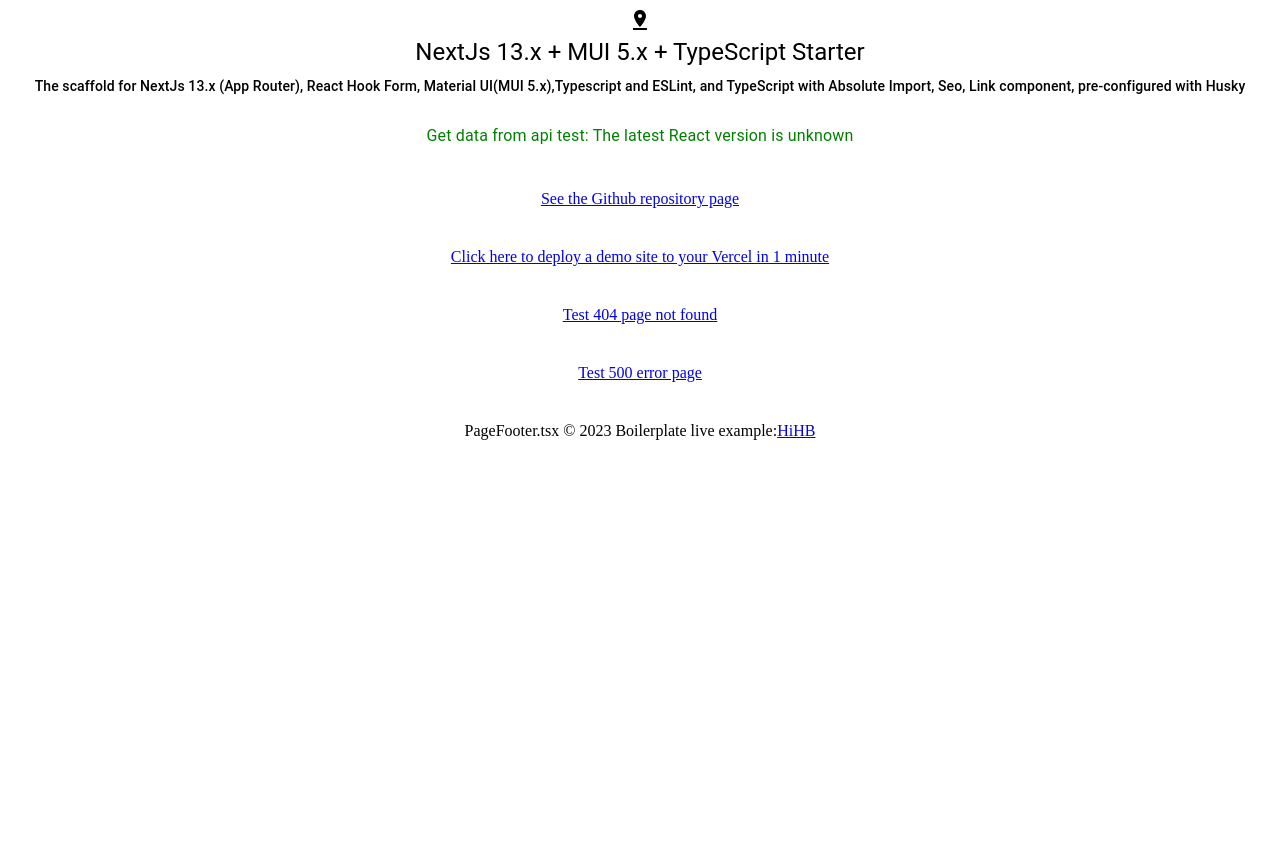
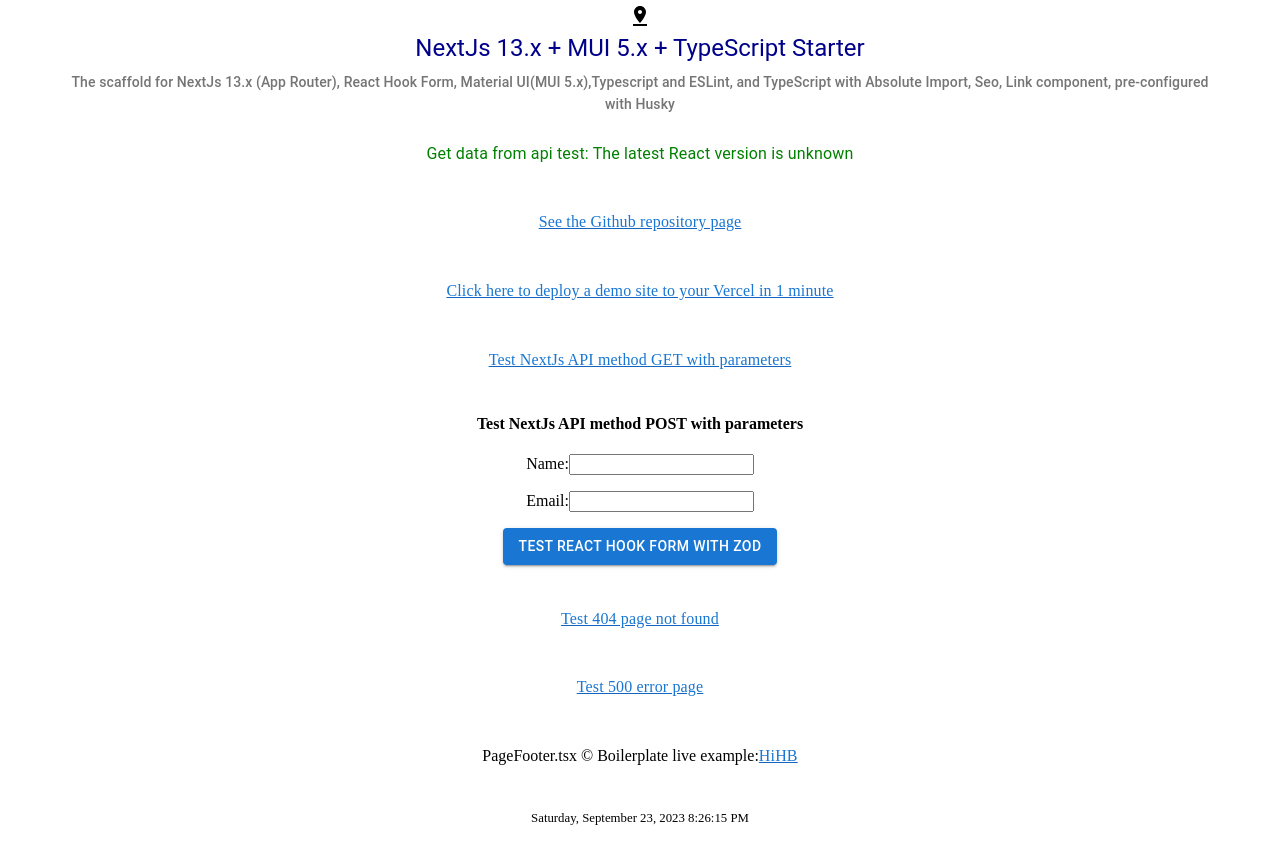
Before and after one commit to AlexStack/nextjs-materia-mui-typescript-hook-form-scaffold-boilerplate-starter, a Next.js app: page / in a window 1280 px wide. Before the commit the page ends 800 px from the top, so only its background shows below. Built offline with nearby package versions, Linux system fonts and the light colour scheme; no server answers.

Commit message:
feat: add nextjs api & react hook form example

```diff
--- a/package.json
+++ b/package.json
@@ -20,6 +20,7 @@
   "dependencies": {
     "@emotion/react": "^11.11.1",
     "@emotion/styled": "^11.11.0",
+    "@hookform/resolvers": "^3.3.1",
     "@mui/icons-material": "^5.14.9",
     "@mui/material": "^5.14.10",
     "dayjs": "^1.11.10",
--- a/src/app/api/hello/route.ts
+++ /dev/null
@@ -1,5 +0,0 @@
-import { NextResponse } from 'next/server';
-
-export async function GET() {
-  return NextResponse.json({ message: 'Test getApiResponse success!' });
-}
--- /dev/null
+++ b/src/app/api/test/route.ts
@@ -0,0 +1,20 @@
+import { NextResponse } from 'next/server';
+
+export const GET = async (req: Request) => {
+  const { searchParams } = new URL(req.url);
+  const reqData = Object.fromEntries(searchParams);
+  return NextResponse.json({
+    message: 'Test getApiResponse GET success!',
+    method: 'GET',
+    reqData,
+  });
+};
+
+export const POST = async (req: Request) => {
+  const reqData = await req.json();
+  return NextResponse.json({
+    message: 'Test postApiResponse POST success!',
+    method: 'POST',
+    reqData,
+  });
+};
--- a/src/app/layout.tsx
+++ b/src/app/layout.tsx
@@ -1,7 +1,9 @@
+import { Container } from '@mui/material';
+import GlobalStyles from '@mui/material/GlobalStyles';
 import { Metadata } from 'next';
 import * as React from 'react';
 
-import { SITE_CONFIG } from '@/constant/config';
+import { GLOBAL_STYLES, SITE_CONFIG } from '@/constant';
 
 // !STARTERCONF Change these default meta
 // !STARTERCONF Look at @/constant/config to change them
@@ -50,8 +52,11 @@ export default function RootLayout({
   children: React.ReactNode;
 }) {
   return (
-    <html>
-      <body>{children}</body>
+    <html lang='en'>
+      <GlobalStyles styles={GLOBAL_STYLES} />
+      <body>
+        <Container sx={{ pl: 0, pr: 0 }}>{children}</Container>
+      </body>
     </html>
   );
 }
--- a/src/component/Homepage.tsx
+++ b/src/component/Homepage.tsx
@@ -3,6 +3,7 @@ import { Box, Typography } from '@mui/material';
 import Link from 'next/link';
 
 import PageFooter from '@/component/shared/PageFooter';
+import ReactHookForm from '@/component/shared/ReactHookForm';
 import { SITE_CONFIG } from '@/constant';
 
 export default function Homepage({ reactVersion = 'unknown' }) {
@@ -11,10 +12,19 @@ export default function Homepage({ reactVersion = 'unknown' }) {
       <section>
         <Box sx={{ textAlign: 'center' }}>
           <PinDropIcon />
-          <Typography variant='h5' component='h1' gutterBottom>
+          <Typography
+            variant='h5'
+            component='h1'
+            gutterBottom
+            className='page-title'
+          >
             {SITE_CONFIG.title}
           </Typography>
-          <Typography variant='subtitle2' gutterBottom>
+          <Typography
+            variant='subtitle2'
+            gutterBottom
+            className='page-subtitle'
+          >
             {SITE_CONFIG.description}
           </Typography>
 
@@ -43,6 +53,20 @@ export default function Homepage({ reactVersion = 'unknown' }) {
             </Link>
           </Box>
           <Box sx={{ m: 5 }}>
+            <Link
+              href='/api/test?from=github&nextjs=yes&mui=yes&tailwind=no'
+              target='_blank'
+            >
+              Test NextJs API method GET with parameters
+            </Link>
+          </Box>
+
+          <Box sx={{ m: 5 }}>
+            <h4>Test NextJs API method POST with parameters</h4>
+            <ReactHookForm />
+          </Box>
+
+          <Box sx={{ m: 5 }}>
             <Link href='/test-page-not-exists'>Test 404 page not found</Link>
           </Box>
           <Box sx={{ m: 5 }}>
--- a/src/component/shared/PageFooter.tsx
+++ b/src/component/shared/PageFooter.tsx
@@ -1,14 +1,19 @@
 import { Box } from '@mui/material';
 import * as React from 'react';
+
+import ServerDateTime from '@/component/shared/ServerDateTime';
 
 const PageFooter = () => {
   return (
     <section>
       <Box component='footer' sx={{ m: 5, textAlign: 'center' }}>
-        PageFooter.tsx © {new Date().getFullYear()} Boilerplate live example:
+        PageFooter.tsx © Boilerplate live example:
         <a href='https://hihb.com' target='_blank'>
           HiHB
         </a>
+      </Box>
+      <Box sx={{ m: 2, textAlign: 'center', fontSize: '0.8rem' }}>
+        <ServerDateTime cityTimezone='America/New_York' />
       </Box>
     </section>
   );
--- /dev/null
+++ b/src/component/shared/ReactHookForm.tsx
@@ -0,0 +1,90 @@
+'use client';
+
+import { zodResolver } from '@hookform/resolvers/zod';
+import { Box, Button, FormHelperText } from '@mui/material';
+import React from 'react';
+import { Controller, SubmitHandler, useForm } from 'react-hook-form';
+import { z } from 'zod';
+
+import { consoleLog } from '@/util/shared/console-log';
+import { getApiResponse } from '@/util/shared/get-api-response';
+
+const zodSchema = z.object({
+  name: z.string().min(5).nonempty({ message: 'Name is required' }),
+  email: z.string().min(10).email({ message: 'Invalid email address' }),
+});
+
+type FormValues = z.infer<typeof zodSchema>;
+
+const ReactHookForm: React.FC = () => {
+  const apiEndpoint = '/api/test';
+  const [apiResult, setApiResult] = React.useState<FormValues>();
+
+  const {
+    handleSubmit,
+    control,
+    formState: { errors },
+  } = useForm<FormValues>({
+    resolver: zodResolver(zodSchema),
+  });
+
+  const onSubmit: SubmitHandler<FormValues> = async (data) => {
+    try {
+      const result = await getApiResponse<{
+        reqData: FormValues;
+      }>({
+        apiEndpoint,
+        method: 'POST',
+        requestData: JSON.stringify(data),
+      });
+      setApiResult(result?.reqData);
+      consoleLog('getApiResponse result', result, errors);
+    } catch (error) {
+      consoleLog('handleSubmit ERROR', error);
+    }
+  };
+
+  return (
+    <form onSubmit={handleSubmit(onSubmit)}>
+      <Box sx={{ m: 2 }}>
+        <label>Name:</label>
+        <Controller
+          name='name'
+          control={control}
+          defaultValue=''
+          render={({ field }) => <input {...field} />}
+        />
+        {errors.name && (
+          <FormHelperText sx={{ textAlign: 'center' }}>
+            {errors.name.message}
+          </FormHelperText>
+        )}
+      </Box>
+
+      <Box sx={{ m: 2 }}>
+        <label>Email:</label>
+        <Controller
+          name='email'
+          control={control}
+          defaultValue=''
+          render={({ field }) => <input {...field} />}
+        />
+        {errors.email && (
+          <FormHelperText sx={{ textAlign: 'center' }}>
+            {errors.email.message}
+          </FormHelperText>
+        )}
+      </Box>
+      {apiResult && (
+        <Box sx={{ m: 2, color: 'green' }}>
+          API result from {apiEndpoint}: {apiResult.name} & {apiResult.email}
+        </Box>
+      )}
+      <Button variant='contained' type='submit'>
+        Test react hook form with zod
+      </Button>
+    </form>
+  );
+};
+
+export default ReactHookForm;
--- /dev/null
+++ b/src/component/shared/ServerDateTime.tsx
@@ -0,0 +1,26 @@
+import dayjs from 'dayjs';
+import timezone from 'dayjs/plugin/timezone';
+import utc from 'dayjs/plugin/utc';
+
+dayjs.extend(utc);
+dayjs.extend(timezone);
+
+const ServerDateTime = ({
+  cityTimezone,
+  timeFormat = 'dddd, MMMM D, YYYY h:mm:ss A',
+  color,
+  date,
+}: {
+  cityTimezone: string;
+  timeFormat?: string;
+  color?: string;
+  date?: string;
+}) => {
+  return (
+    <span className='date-time' style={{ color }}>
+      {dayjs(date).tz(cityTimezone).format(timeFormat)}
+    </span>
+  );
+};
+
+export default ServerDateTime;
--- a/src/constant/config.ts
+++ b/src/constant/config.ts
@@ -1,3 +1,5 @@
+import { blue, grey } from '@mui/material/colors';
+
 export const SITE_CONFIG = {
   title: 'NextJs 13.x + MUI 5.x + TypeScript Starter',
   description:
@@ -10,3 +12,18 @@ export const HIDE_DEBUG_ARY = [
   // 'getApiResponse',
   'getMongoDbApiData',
 ];
+
+export const GLOBAL_STYLES = {
+  body: { margin: 4 },
+  '.page-title': { color: 'darkblue' },
+  '.page-subtitle': { color: grey[600] },
+  a: {
+    textDecoration: 'underline',
+    textDecorationColor: blue[800],
+    color: blue['700'],
+    fontSize: '1rem',
+    fontWeight: 400,
+    lineHeight: '1.8',
+    letterSpacing: '0.00938em',
+  },
+};
```
Also changed, not shown: 1 other file (tests, documents, lock files or other folders).
